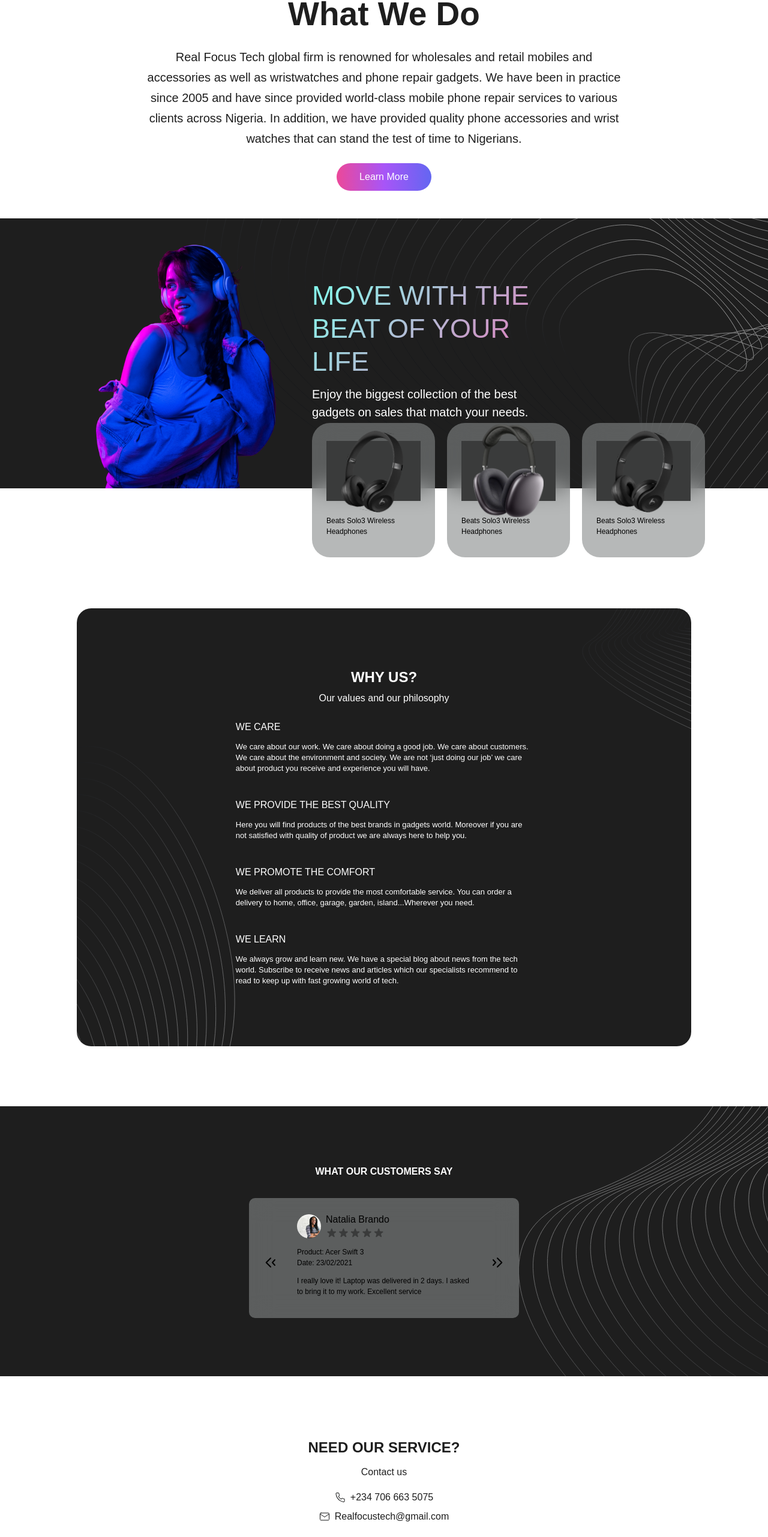
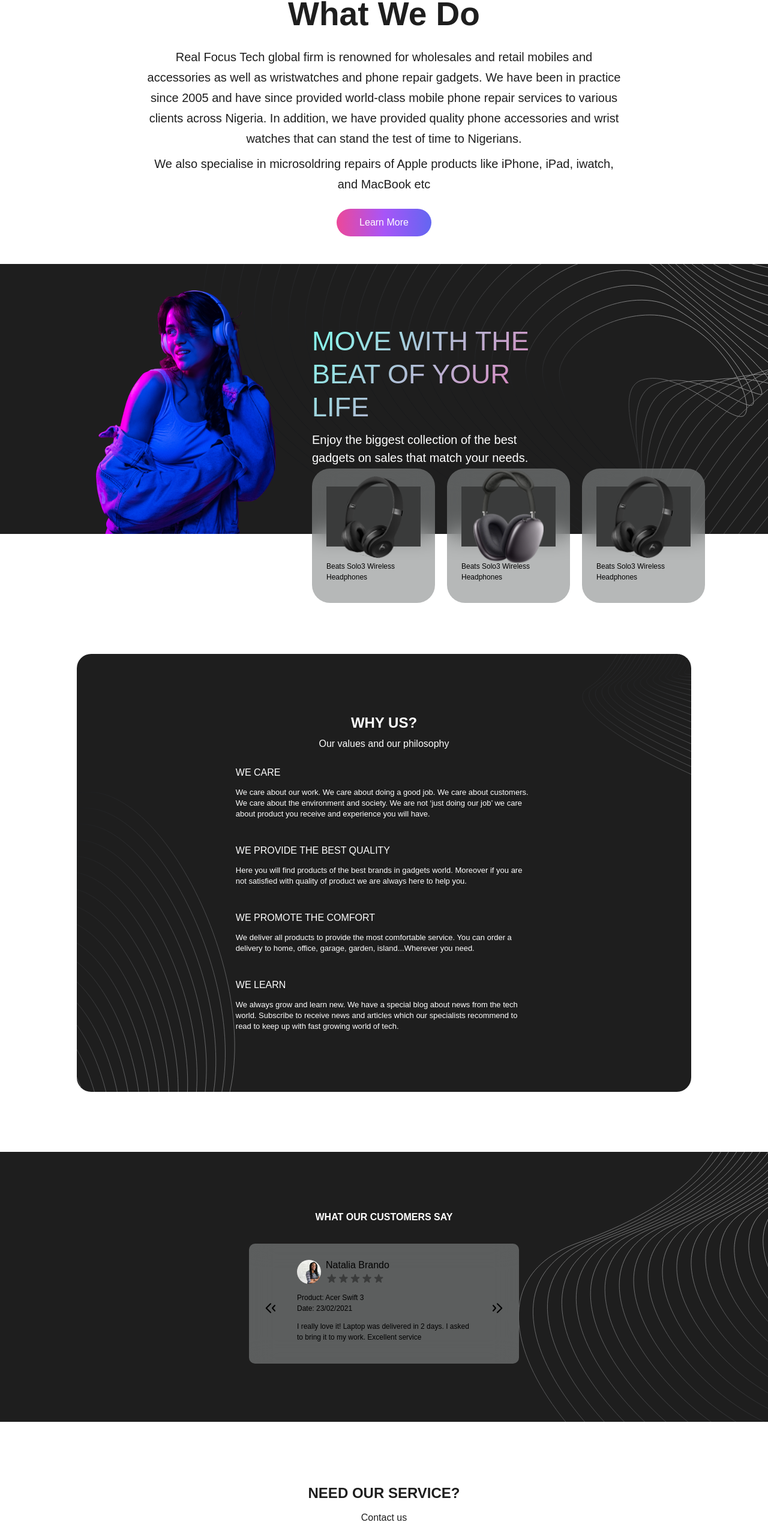
Before and after one commit to Gideon-cyber/real-focus-website, a Next.js app: page / in a window 1280 px wide. Shown: the part 878-3440 px from the top of the page at 60% size. Built offline with nearby package versions, Linux system fonts and the light colour scheme.

Commit message:
new updates

```diff
--- a/components/About.tsx
+++ b/components/About.tsx
@@ -1,4 +1,5 @@
 import React from "react";
+import Link from "next/link";
 
 type Props = {};
 
@@ -9,7 +10,7 @@ const About = (props: Props) => {
         <h2 className="text-center font-b-700 text-[36px] leading-[33px] md:text-[55px] md:leading-[59px] mb-[25px]">
           What We Do
         </h2>
-        <span className="text-center w-full md:w-[800px] text-[16px]  md:text-[20px] leading-[34px] mb-6">
+        <span className="text-center w-full md:w-[800px] text-[16px]  md:text-[20px] leading-[34px] mb-2">
           Real Focus Tech global firm is renowned for wholesales and retail
           mobiles and accessories as well as wristwatches and phone repair
           gadgets. We have been in practice since 2005 and have since provided
@@ -17,12 +18,16 @@ const About = (props: Props) => {
           Nigeria. In addition, we have provided quality phone accessories and
           wrist watches that can stand the test of time to Nigerians.
         </span>
-        <button
-          type="button"
-          className="rounded-[40px] h-[46px] w-[158px] bg-gradient-to-r from-pink-500 via-purple-500 to-indigo-500 text-white font-b-500 mx-auto"
+        <span className="text-center w-full md:w-[800px] text-[16px]  md:text-[20px] leading-[34px] mb-6">
+          We also specialise in microsoldring repairs of Apple products like
+          iPhone, iPad, iwatch, and MacBook etc
+        </span>
+        <Link
+          href="/services"
+          className="rounded-[40px] h-[46px] w-[158px] bg-gradient-to-r from-pink-500 via-purple-500 to-indigo-500 text-white font-b-500 mx-auto flex justify-center items-center"
         >
           Learn More
-        </button>
+        </Link>
       </div>
     </div>
   );
--- a/pages/index.tsx
+++ b/pages/index.tsx
@@ -143,14 +143,14 @@ export default function Home() {
             <span className="text-[16px] leading-[20px] mb-3">Contact us</span>
             <div className="flex items-center gap-2">
               <Image src="/phone.svg" alt="phone" width={18} height={18} />
-              <a href="tel:+234 805 482 0311">
+              <a href="tel:+234 706 663 5075">
                 <span className="">+234 706 663 5075</span>
               </a>
             </div>
             <div className="flex items-center gap-2">
               <Image src="/mail.svg" alt="phone" width={18} height={18} />
-              <a href="mailto:Realfocustech@gmail.com">
-                <span className="">Realfocustech@gmail.com</span>
+              <a href="mailto:info@realfocus.com.ng">
+                <span className="">info@realfocus.com.ng</span>
               </a>
             </div>
           </div>
--- a/pages/services/index.tsx
+++ b/pages/services/index.tsx
@@ -64,7 +64,7 @@ const Services = (props: Props) => {
   const ourService = [
     " We are renowned for wholesale and retail sale of mobile phones and accessories",
     "We sell smart wristwatches chromatography watches that can stand the test of time to Nigerians",
-    "edit phone repair gadgets to phone internal components",
+    "we repair mobile phone internal components",
     "We sell tech Gadgets that stands out from the rest",
   ];
 
```
